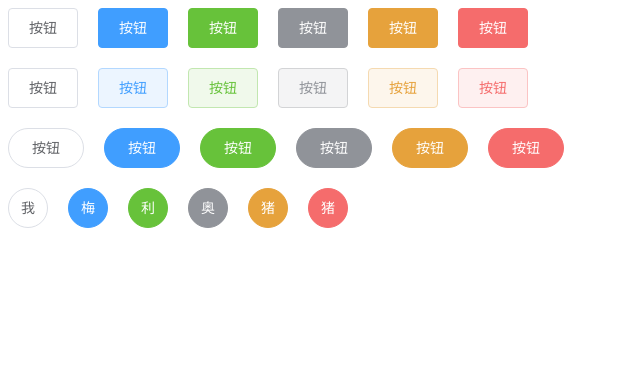
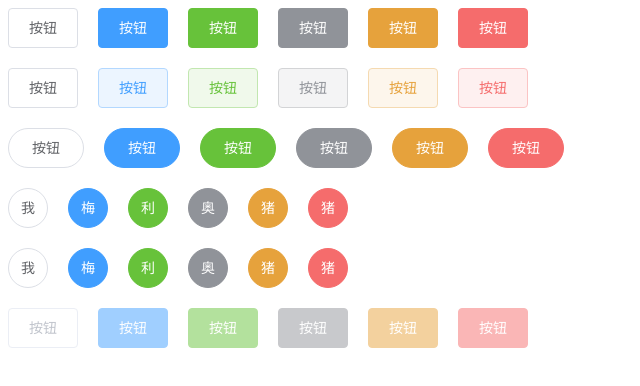
Before and after one commit to guqianfeng/Vue-Learning, a Vue app in the folder 03-萌新自制UI库/gqf-ui/: page / in a window 1280 px wide. Shown: the top 386 px of the page, without its empty margins (0-640 px from the left). Built offline with nearby package versions, Linux system fonts and the light colour scheme.

Commit message:
确认学习主题-button组件-字体图标与click事件

```diff
--- a/03-萌新自制UI库/gqf-ui/src/App.vue
+++ b/03-萌新自制UI库/gqf-ui/src/App.vue
@@ -32,6 +32,22 @@
       <gqf-button circle type="warning">猪</gqf-button>
       <gqf-button circle type="danger">猪</gqf-button>
     </div>
+    <div class="row">
+      <gqf-button circle>我</gqf-button>
+      <gqf-button circle type="primary">梅</gqf-button>
+      <gqf-button circle type="success">利</gqf-button>
+      <gqf-button circle type="info">奥</gqf-button>
+      <gqf-button circle type="warning">猪</gqf-button>
+      <gqf-button circle type="danger">猪</gqf-button>
+    </div>
+    <div class="row">
+      <gqf-button disabled>按钮</gqf-button>
+      <gqf-button disabled type="primary">按钮</gqf-button>
+      <gqf-button disabled type="success">按钮</gqf-button>
+      <gqf-button disabled type="info">按钮</gqf-button>
+      <gqf-button disabled type="warning">按钮</gqf-button>
+      <gqf-button disabled type="danger">按钮</gqf-button>
+    </div>
   </div>
 </template>
 
--- a/03-萌新自制UI库/gqf-ui/src/components/button.vue
+++ b/03-萌新自制UI库/gqf-ui/src/components/button.vue
@@ -1,5 +1,5 @@
 <template>
-  <button class="gqf-button" :class="[`gqf-button--${type}`, {'is-plain': plain}, {'is-round': round}, {'is-circle': circle}]">
+  <button :disabled="disabled" class="gqf-button" :class="[`gqf-button--${type}`, {'is-plain': plain}, {'is-round': round}, {'is-circle': circle}, {'is-disabled': disabled}]">
     <span>
       <slot></slot>
     </span>
@@ -24,6 +24,10 @@ export default {
       default: false
     },
     circle: {
+      type: Boolean,
+      default: false
+    },
+    disabled: {
       type: Boolean,
       default: false
     }
@@ -196,4 +200,81 @@ export default {
   border-radius: 50%;
   padding: 12px;
 }
+
+// 禁用
+.gqf-button.is-disabled{
+    color: #c0c4cc;
+    cursor: not-allowed;
+    background-image: none;
+    background-color: #fff;
+    border-color: #ebeef5;
+  &:hover,
+  &:focus{
+    color: #c0c4cc;
+    cursor: not-allowed;
+    background-image: none;
+    background-color: #fff;
+    border-color: #ebeef5;
+  }
+}
+
+.gqf-button--primary.is-disabled{
+    color: #fff;
+    background-color: #a0cfff;
+    border-color: #a0cfff;
+  &:hover,
+  &:focus{
+    color: #fff;
+    background-color: #a0cfff;
+    border-color: #a0cfff;
+  }
+}
+
+.gqf-button--success.is-disabled{
+    color: #fff;
+    background-color: #b3e19d;
+    border-color: #b3e19d;
+  &:hover,
+  &:focus{
+    color: #fff;
+    background-color: #b3e19d;
+    border-color: #b3e19d;
+  }
+}
+
+.gqf-button--info.is-disabled{
+    color: #fff;
+    background-color: #c8c9cc;
+    border-color: #c8c9cc;
+  &:hover,
+  &:focus{
+    color: #fff;
+    background-color: #c8c9cc;
+    border-color: #c8c9cc;
+  }
+}
+
+.gqf-button--warning.is-disabled{
+    color: #fff;
+    background-color: #f3d19e;
+    border-color: #f3d19e;
+  &:hover,
+  &:focus{
+    color: #fff;
+    background-color: #f3d19e;
+    border-color: #f3d19e;
+  }
+}
+
+.gqf-button--danger.is-disabled{
+    color: #fff;
+    background-color: #fab6b6;
+    border-color: #fab6b6;
+  &:hover,
+  &:focus{
+    color: #fff;
+    background-color: #fab6b6;
+    border-color: #fab6b6;
+  }
+}
 </style>
```
Also changed, not shown: 2 other files (tests, documents, lock files or other folders).
